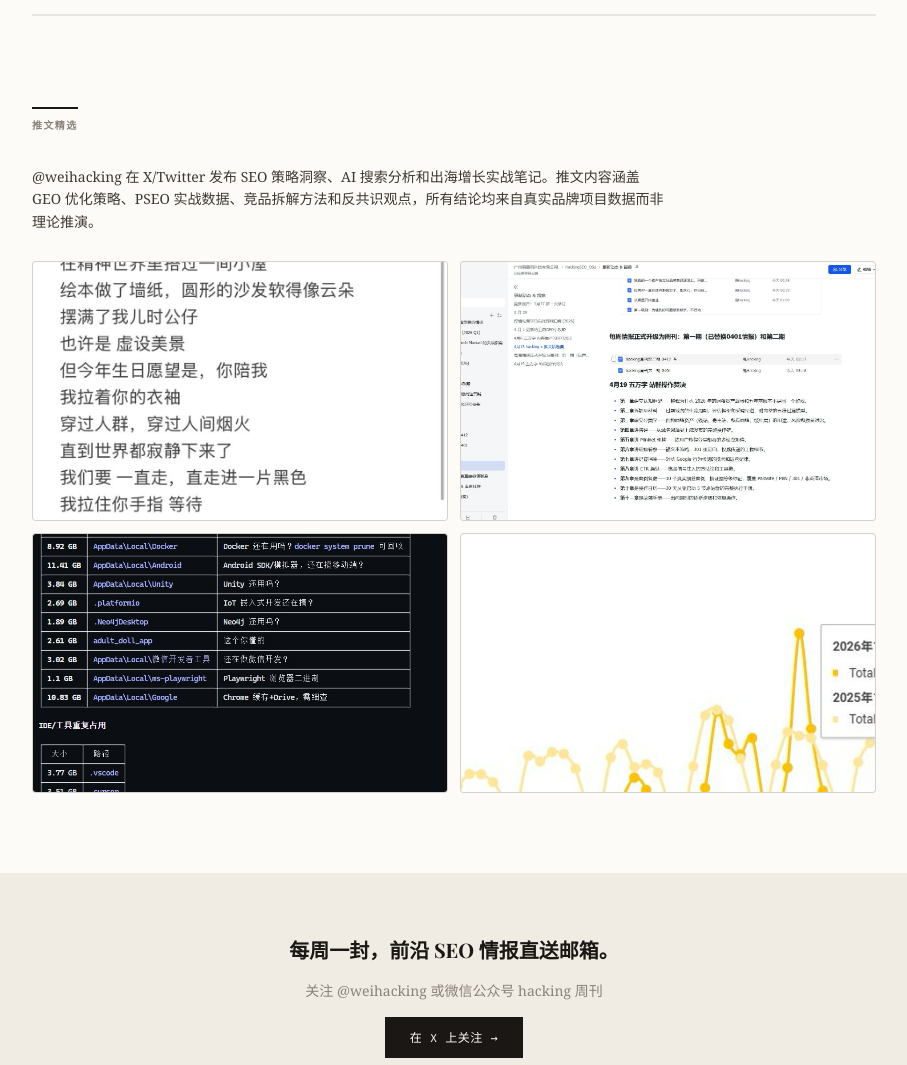
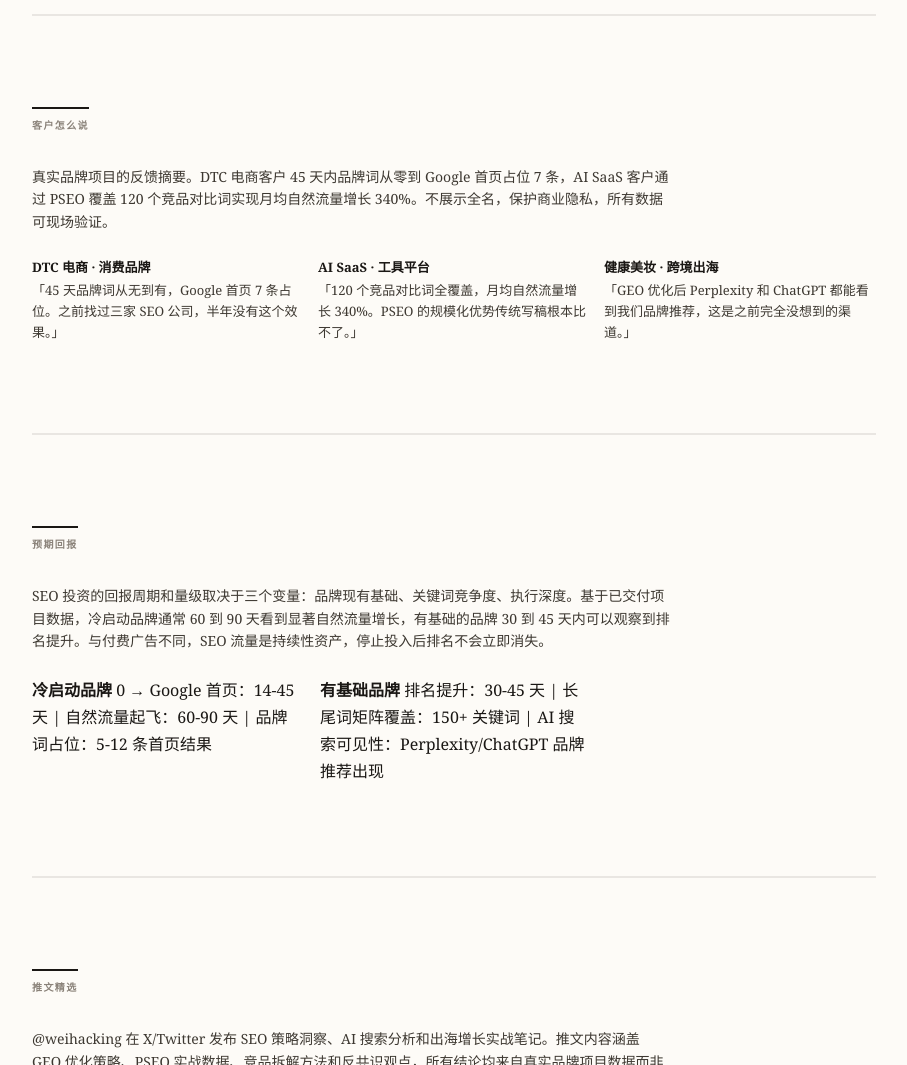
Before and after one commit to 1596941391qq/weihacking-site, a plain HTML site: page community.html in a window 1280 px wide. Shown: the part 4484-5549 px from the top of the page, without its empty margins (186-1093 px from the left). Drawn offline with nearby package versions, Linux system fonts and the light colour scheme; a web font is replaced by a local one.

Commit message:
sync: community content deepening #46
Co-Authored-By: Claude Opus 4.7 <noreply@anthropic.com>

```diff
--- a/community.html
+++ b/community.html
@@ -284,6 +284,48 @@
     </div>
   </section>
 
+  <!-- ==================== CLIENT VOICES ==================== -->
+  <svg class="sec-divider wrap" viewBox="0 0 800 24" preserveAspectRatio="none" aria-hidden="true"><line x1="0" y1="12" x2="800" y2="12"/></svg>
+  <section>
+    <div class="wrap">
+      <h2 class="sec-label" data-zh="客户怎么说" data-en="Client Voices">客户怎么说</h2>
+      <p class="passage" data-zh="真实品牌项目的反馈摘要。DTC 电商客户 45 天内品牌词从零到 Google 首页占位 7 条，AI SaaS 客户通过 PSEO 覆盖 120 个竞品对比词实现月均自然流量增长 340%。不展示全名，保护商业隐私，所有数据可现场验证。" data-en="Feedback summaries from real brand campaigns. A DTC e-commerce client achieved 7 first-page Google listings for brand terms from zero in 45 days. An AI SaaS client covered 120 competitor comparison keywords via PSEO, achieving 340% monthly organic traffic growth. Names withheld for commercial privacy, all data verifiable on request.">真实品牌项目的反馈摘要。DTC 电商客户 45 天内品牌词从零到 Google 首页占位 7 条，AI SaaS 客户通过 PSEO 覆盖 120 个竞品对比词实现月均自然流量增长 340%。不展示全名，保护商业隐私，所有数据可现场验证。</p>
+      <div class="mf-items">
+        <div class="mf-item">
+          <strong data-zh="DTC 电商 · 消费品牌" data-en="DTC E-commerce · Consumer Brand">DTC 电商 · 消费品牌</strong>
+          <span data-zh="「45 天品牌词从无到有，Google 首页 7 条占位。之前找过三家 SEO 公司，半年没有这个效果。」" data-en="45 days from zero brand presence to 7 first-page Google listings. Three previous SEO agencies couldn't match that in six months.">「45 天品牌词从无到有，Google 首页 7 条占位。之前找过三家 SEO 公司，半年没有这个效果。」</span>
+        </div>
+        <div class="mf-item">
+          <strong data-zh="AI SaaS · 工具平台" data-en="AI SaaS · Tool Platform">AI SaaS · 工具平台</strong>
+          <span data-zh="「120 个竞品对比词全覆盖，月均自然流量增长 340%。PSEO 的规模化优势传统写稿根本比不了。」" data-en="120 competitor comparison keywords fully covered, 340% monthly organic traffic growth. PSEO's scale advantage is unmatched by manual writing.">「120 个竞品对比词全覆盖，月均自然流量增长 340%。PSEO 的规模化优势传统写稿根本比不了。」</span>
+        </div>
+        <div class="mf-item">
+          <strong data-zh="健康美妆 · 跨境出海" data-en="Health & Beauty · Cross-border">健康美妆 · 跨境出海</strong>
+          <span data-zh="「GEO 优化后 Perplexity 和 ChatGPT 都能看到我们品牌推荐，这是之前完全没想到的渠道。」" data-en="After GEO optimization, brand recommendations appeared in Perplexity and ChatGPT — a channel we never expected before.">「GEO 优化后 Perplexity 和 ChatGPT 都能看到我们品牌推荐，这是之前完全没想到的渠道。」</span>
+        </div>
+      </div>
+    </div>
+  </section>
+
+  <!-- ==================== EXPECTED ROI ==================== -->
+  <svg class="sec-divider wrap" viewBox="0 0 800 24" preserveAspectRatio="none" aria-hidden="true"><line x1="0" y1="12" x2="800" y2="12"/></svg>
+  <section>
+    <div class="wrap">
+      <h2 class="sec-label" data-zh="预期回报" data-en="Expected Returns">预期回报</h2>
+      <p class="passage" data-zh="SEO 投资的回报周期和量级取决于三个变量：品牌现有基础、关键词竞争度、执行深度。基于已交付项目数据，冷启动品牌通常 60 到 90 天看到显著自然流量增长，有基础的品牌 30 到 45 天内可以观察到排名提升。与付费广告不同，SEO 流量是持续性资产，停止投入后排名不会立即消失。" data-en="SEO investment return timeline and scale depend on three variables: existing brand foundation, keyword competition, and execution depth. Based on delivered project data, cold-start brands typically see significant organic traffic growth in 60 to 90 days, established brands observe ranking improvements within 30 to 45 days. Unlike paid ads, SEO traffic is a persistent asset that doesn't vanish when spending stops.">SEO 投资的回报周期和量级取决于三个变量：品牌现有基础、关键词竞争度、执行深度。基于已交付项目数据，冷启动品牌通常 60 到 90 天看到显著自然流量增长，有基础的品牌 30 到 45 天内可以观察到排名提升。与付费广告不同，SEO 流量是持续性资产，停止投入后排名不会立即消失。</p>
+      <div class="contra-grid">
+        <div class="contra-item">
+          <strong data-zh="冷启动品牌" data-en="Cold-Start Brands">冷启动品牌</strong>
+          <span data-zh="0 → Google 首页：14-45 天 | 自然流量起飞：60-90 天 | 品牌词占位：5-12 条首页结果" data-en="Zero to Google page one: 14-45 days | Organic traffic takeoff: 60-90 days | Brand term listings: 5-12 first-page results">0 → Google 首页：14-45 天 | 自然流量起飞：60-90 天 | 品牌词占位：5-12 条首页结果</span>
+        </div>
+        <div class="contra-item">
+          <strong data-zh="有基础品牌" data-en="Established Brands">有基础品牌</strong>
+          <span data-zh="排名提升：30-45 天 | 长尾词矩阵覆盖：150+ 关键词 | AI 搜索可见性：Perplexity/ChatGPT 品牌推荐出现" data-en="Ranking lift: 30-45 days | Long-tail matrix: 150+ keywords | AI search visibility: brand appears in Perplexity/ChatGPT recommendations">排名提升：30-45 天 | 长尾词矩阵覆盖：150+ 关键词 | AI 搜索可见性：Perplexity/ChatGPT 品牌推荐出现</span>
+        </div>
+      </div>
+    </div>
+  </section>
+
   <!-- ==================== TWEET GALLERY ==================== -->
   <svg class="sec-divider wrap" viewBox="0 0 800 24" preserveAspectRatio="none" aria-hidden="true"><line x1="0" y1="12" x2="800" y2="12"/></svg>
   <section>
```
